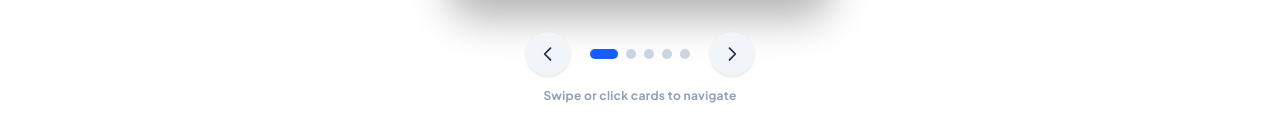
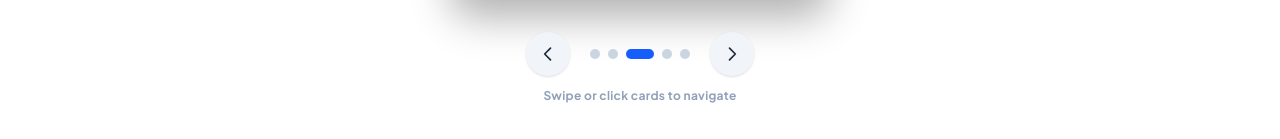
Before and after one commit to khenzxc/IS-302-Portfolio, a React (Vite) app: page / in a window 1280 px wide. Shown: the part 2941-3080 px from the top of the page. Built offline with nearby package versions, Linux system fonts and the light colour scheme.

Commit message:
team section center the first active dot

```diff
--- a/src/components/Team.jsx
+++ b/src/components/Team.jsx
@@ -177,6 +177,9 @@ function TeamCoverflowGallery({
 
   const effectiveRadius = (Math.max(0, Math.min(20, radius)) / 20) * 24
   const dim = 1 - Math.max(0, Math.min(100, opacity)) / 100
+
+  // Order ng dots para sa visual display kung saan index 0 ang nasa gitna (pang-3rd dot)
+  const dotVisualOrder = [3, 4, 0, 1, 2]
 
   return (
     <div className="flex flex-col items-center w-full">
@@ -359,20 +362,20 @@ function TeamCoverflowGallery({
 
           {/* Pagination Dots */}
           <div className="flex items-center gap-2">
-            {list.map((_, idx) => (
+            {dotVisualOrder.map((targetIdx) => (
               <button
-                key={idx}
+                key={targetIdx}
                 onClick={() => {
                   if (lockRef.current) return
                   lock()
-                  setActive(idx)
+                  setActive(targetIdx)
                 }}
                 className={`h-2.5 rounded-full transition-all duration-300 ${
-                  active === idx
+                  active === targetIdx
                     ? "w-7 bg-blue-600"
                     : "w-2.5 bg-slate-300 hover:bg-slate-400"
                 }`}
-                aria-label={`Go to slide ${idx + 1}`}
+                aria-label={`Go to slide ${targetIdx + 1}`}
               />
             ))}
           </div>
```
